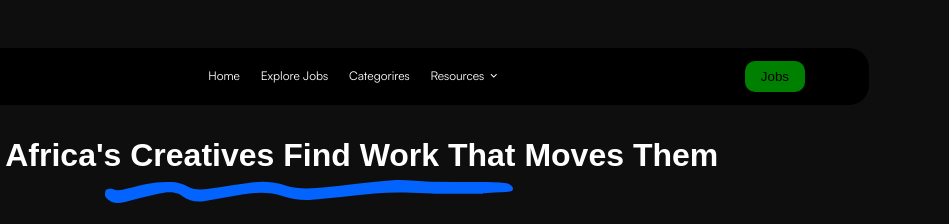
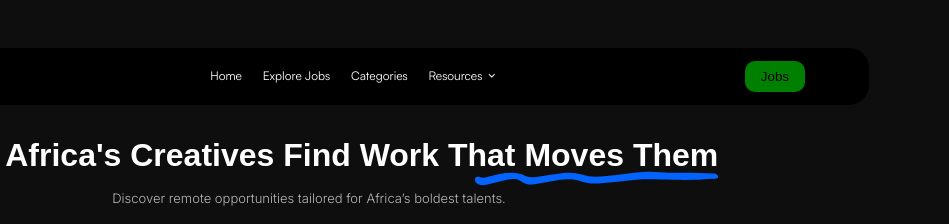
Before and after one commit to Ilesanmi-Crown/NijaRemoteHub, a plain HTML site: page index.html in a window 1280 px wide. Shown: the top 224 px of the page, 331-1280 px from the left. Drawn offline with nearby package versions, Linux system fonts and the light colour scheme.

Commit message:
Update index.html

```diff
--- a/index.html
+++ b/index.html
@@ -19,7 +19,7 @@
       <ul class="links">
         <li class="link"><a href="#">Home</a></li>
         <li class="link"><a href="#">Explore Jobs</a></li>
-        <li class="link"><a href="#">Categorires</a></li>
+        <li class="link"><a href="#">Categories</a></li>
         <li class="link"><a href="#">Resources <i class="ri-arrow-down-s-line"></i></a></li>
       </ul>
        <button class="nav-btn">Jobs</button>
@@ -27,7 +27,7 @@
 
     <div class="hero-content">
       <div class="header">
-        <h1 class="header-content">Where Africa's Creatives Find Work&nbsp;<span>That Moves Them<svg width="408" height="23" viewBox="0 0 408 23" fill="none" xmlns="http://www.w3.org/2000/svg">
+        <h1 class="header-content">Where Africa's Creatives Find Work&nbsp;<span class="that-moves-them">That Moves Them<svg width="408" height="23" viewBox="0 0 408 23" fill="none" xmlns="http://www.w3.org/2000/svg">
 <path d="M377.875 13.7592C363.435 13.7592 348.995 13.9172 334.556 13.7162C322.977 13.5582 311.398 12.7108 299.802 12.6103C289.78 12.5241 279.691 12.5528 269.737 13.4433C248.831 15.296 228.026 18.0391 207.102 19.7769C197.03 20.6099 187.178 19.2168 177.359 15.9136C161.345 10.5278 144.739 13.1273 128.437 15.9423C118.923 17.5795 109.494 19.5472 99.9801 21.0839C91.5329 22.4483 84.0167 21.1701 77.1608 16.0141C70.254 10.815 61.3497 12.1076 53.3596 13.7018C41.7468 15.9997 30.3879 19.2312 18.9613 22.1898C11.8006 24.0425 5.33403 22.8217 0.966531 17.4503C-0.472375 15.6838 -0.116874 12.2369 0.814182 9.98202C1.20353 9.03413 5.84186 8.21547 7.50083 8.97666C12.7994 11.4038 17.4377 9.75224 22.3639 8.51711C36.8545 4.88351 51.379 0.991394 66.733 2.09727C71.7099 2.45632 77.3639 3.43295 81.2236 5.83141C89.0614 10.7145 97.1193 9.7953 105.499 8.57452C119.939 6.4633 134.311 3.97871 148.801 2.19782C159.585 0.876508 170.182 2.0111 180.542 5.4149C193.526 9.66607 207.153 8.57456 220.544 7.26762C242.923 5.08459 265.183 1.73821 287.613 0.201471C300.005 -0.64589 312.633 1.43659 325.177 1.70947C341.936 2.06852 358.712 1.86745 375.488 2.06852C384.138 2.16905 392.84 2.32705 401.422 3.16005C403.826 3.38984 407.33 5.83139 407.838 7.74155C408.871 11.5906 404.757 11.8635 401.338 12.0215C393.534 12.4092 385.73 12.8257 377.926 13.2422C377.926 13.4145 377.909 13.5869 377.892 13.7449L377.875 13.7592Z" fill="#0363FF"/>
 </svg>
 </span></h1>
@@ -251,7 +251,7 @@
             <button>portfoilo</button>
           <p class="duration">5 min read</p>
           </div>
-                  <h4>What Employers Want in Portfolios</h4>
+                  <h4>What Employers Want in portfolios</h4>
         <p>Learn how to create a standout portfolio that attracts employers.</p>
         </div>
 
```
